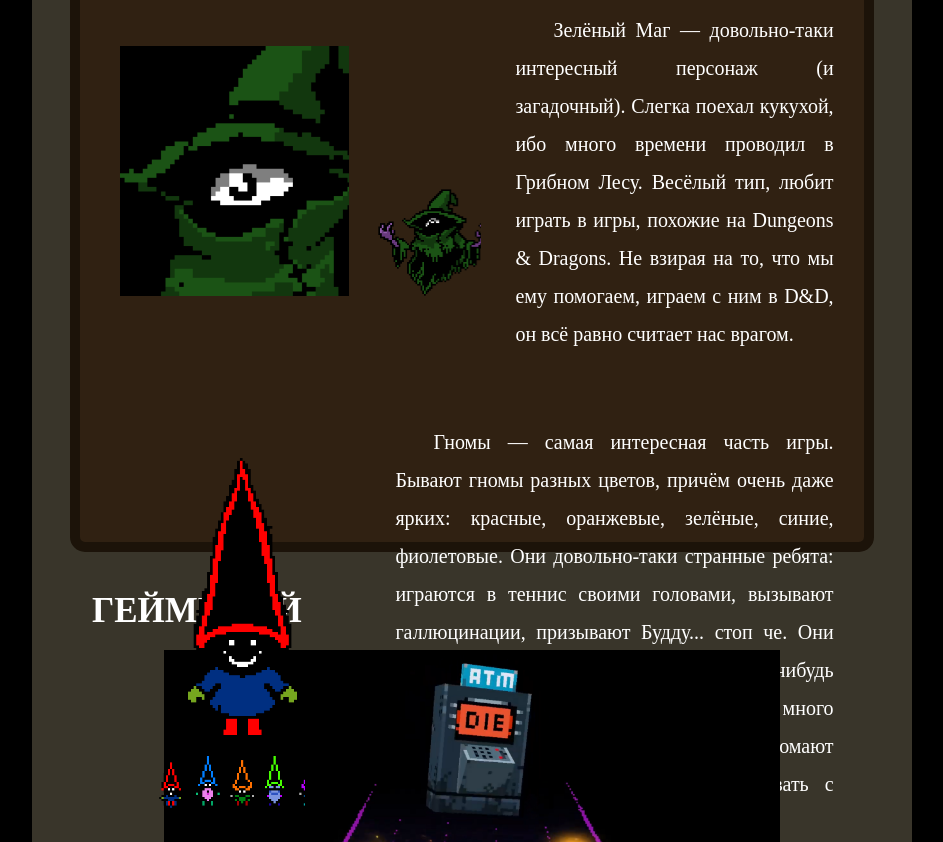
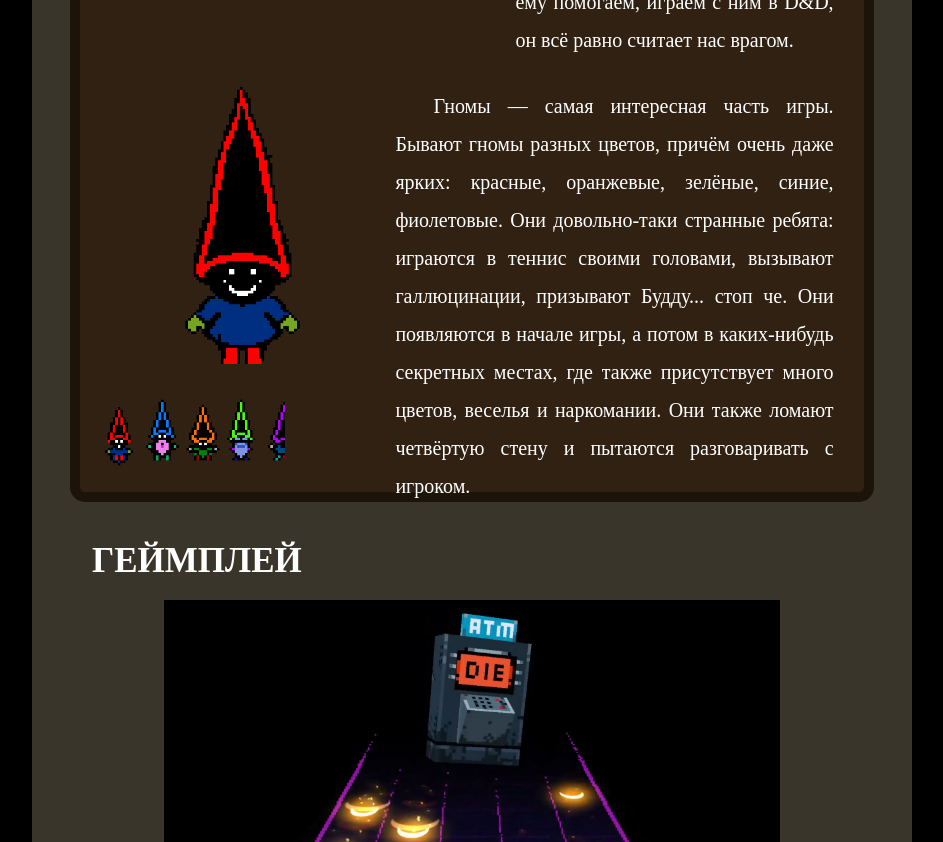
Before and after one commit to Val200ya/moderngamesreview.com, a plain HTML site: page everhood.html in a window 1280 px wide. Shown: the part 5437-6279 px from the top of the page, without its empty margins (208-1151 px from the left). Drawn offline with Linux system fonts and the light colour scheme.

Commit message:
pages look better now on PC

```diff
--- /dev/null
+++ b/css/KRTDLD.css
@@ -0,0 +1,4 @@
+* {
+    margin: 0;
+    padding: 0;
+}
--- a/css/everhood.css
+++ b/css/everhood.css
@@ -5,12 +5,13 @@
 
 body {
     width: 100%;
-    height: 1280vh;
+    display: flex;
+    flex-direction: column;
     background-color: black;
 }
 
 .header-foreground {
-    padding: 0 0 80px;
+    padding: 0 0 50px;
     background-color: #39352a;
     position: absolute;
     display: flex;
@@ -18,7 +19,7 @@ body {
     margin: 350px 240px 0;
 }
 
-.fun-fact-background {
+/* .fun-fact-background {
     margin-left: 60px;
     margin-top: 40px;
     background: #0e1824;
@@ -28,7 +29,7 @@ body {
     border-style: solid;
     border-radius: 15px;
     border-color: white;
-}
+} */
 
 .fun-fact-background-char-desc {
     display: block;
@@ -74,10 +75,6 @@ body {
     margin-top: 140px;
 }
 
-.space2 {
-    margin-top: 30px;
-}
-
 .space3 {
     margin-top: 70px;
 }
@@ -100,7 +97,7 @@ body {
     margin-top: 40px;
     background: #302112;
     width: 89%;
-    height: 2200px;
+    height: 2150px;
     border-width: 10px;
     border-style: solid;
     border-radius: 15px;
@@ -108,6 +105,7 @@ body {
 }
 
 .character-description-green-mage {
+    grid-column: 3;
     margin-left: 435px;
     margin-right: 30px;
     color: #fff;
@@ -118,6 +116,7 @@ body {
 }
 
 .character-description-gnomes {
+    grid-column: 3;
     margin-top: 20px;
     margin-left: 315px;
     margin-right: 30px;
@@ -128,11 +127,18 @@ body {
     line-height: 38px;
 }
 
+.grid {
+    display: grid;
+    grid-template-columns: 0px;
+    grid-template-rows: 280px;
+}
+
 .red-img1 {
+    grid-column: 1;
     background-image: url(/css/img/Everhood/Portrait_Red_Everhood.png);
     background-size: 250px;
     margin-left: 40px;
-    margin-top: 65px;
+    margin-top: 20px;
     background-repeat: no-repeat;
     width: 26%;
     height: 3%;
@@ -140,10 +146,11 @@ body {
 }
 
 .red-img2 {
+    grid-column: 2;
     background-image: url(/css/img/Everhood/Sprite_Red_Everhood.png);
     background-size: 70px;
     margin-left: 295px;
-    margin-top: 217px;
+    margin-top: 170px;
     background-repeat: no-repeat;
     width: 6%;
     height: 8%;
@@ -175,7 +182,7 @@ body {
     background-image: url(/css/img/Everhood/Portrait_Blue_Thief_Everhood.png);
     background-size: 250px;
     margin-left: 40px;
-    margin-top: 65px;
+    margin-top: 20px;
     background-repeat: no-repeat;
     width: 26%;
     height: 4%;
@@ -184,9 +191,9 @@ body {
 
 .blue-thief-img2 {
     background-image: url(/css/img/Everhood/Sprite_Blue_Thief_2_Everhood.png);
-    background-size: 100px;
+    background-size: 120px;
     margin-left: 295px;
-    margin-top: 255px;
+    margin-top: 197px;
     background-repeat: no-repeat;
     width: 6%;
     height: 8%;
@@ -197,7 +204,7 @@ body {
     background-image: url(/css/img/Everhood/Portrait_Green_Mage_Everhood.png);
     background-size: 250px;
     margin-left: 40px;
-    margin-top: 75px;
+    margin-top: 20px;
     background-repeat: no-repeat;
     width: 26%;
     height: 4%;
@@ -208,7 +215,7 @@ body {
     background-image: url(/css/img/Everhood/Sprite_Green_Mage_Everhood.png);
     background-size: 125px;
     margin-left: 295px;
-    margin-top: 215px;
+    margin-top: 160px;
     background-repeat: no-repeat;
     width: 12%;
     height: 8%;
@@ -219,7 +226,7 @@ body {
     background-image: url(/css/img/Everhood/Battle_Sprite_Red_Gnome_Everhood.png);
     background-size: 125px;
     margin-left: 100px;
-    margin-top: 75px;
+    margin-top: 20px;
     background-repeat: no-repeat;
     width: 23%;
     height: 4%;
@@ -228,11 +235,11 @@ body {
 
 .gnomes-img {
     background-image: url(/css/img/Everhood/Battle_Spritesheet_Particle_Gnomes_Everhood.png);
-    background-size: 275px;
-    margin-left: 75px;
-    margin-top: 360px;
+    background-size: 325px;
+    margin-left: 20px;
+    margin-top: 320px;
     background-repeat: no-repeat;
-    width: 17%;
+    width: 21%;
     height: 5%;
     position: absolute;
 }
--- a/css/index.css
+++ b/css/index.css
@@ -5,12 +5,13 @@
 
 body {
     width: 100%;
-    height: 525vh;
+    display: flex;
+    flex-direction: column;
     background-color: #191A1D;
 }
 
 .header-foreground {
-    padding: 0 0 150px;
+    padding: 0 0 100px;
     background-color: #2F3A4A;
     position: absolute;
     display: flex;
--- a/css/kirby.css
+++ b/css/kirby.css
@@ -5,16 +5,17 @@
 
 body {
     width: 100%;
-    height: 570vh;
     background-image: url(/css/img/Background/Kirby_main_page_background.png);
     background-attachment: fixed;
     background-repeat: no-repeat;
     background-position: center center;
     background-size: cover;
+    display: flex;
+    flex-direction: column;
 }
 
 .header-foreground {
-    padding: 0 0 80px;
+    padding: 0 0 50px;
     background-color: #fff984;
     position: absolute;
     display: flex;
--- a/css/main.css
+++ b/css/main.css
@@ -156,6 +156,7 @@ img {
 }
 
 .character-description {
+    grid-column: 3;
     margin-top: 20px;
     margin-left: 385px;
     margin-right: 30px;
@@ -164,6 +165,18 @@ img {
     text-align: justify;
     text-indent: 38px;
     line-height: 38px;
+}
+
+.fun-fact-background {
+    margin-left: 60px;
+    margin-top: 40px;
+    background: #0e1824;
+    width: 720px;
+    height: 250px;
+    border-width: thick;
+    border-style: solid;
+    border-radius: 15px;
+    border-color: white;
 }
 
 .character-description-after-funfact {
--- a/everhood.html
+++ b/everhood.html
@@ -63,6 +63,7 @@
             от которой игра становится даже ещё интереснее :).</div>
         <div class="category">ПЕРСОНАЖИ</div>
         <div class="character-description-background">
+            <div class="grid">
                 <div class="red-img1"></div>
                 <div class="red-img2"></div>
                 <div class="character-description">Красный — главный герой игры. Он является одним из
@@ -72,6 +73,7 @@
                     Какие? Для этого вам придётся поиграть в игру самим, чтобы узнать ;) (ну или
                     посмотреть прохождение). Он также упоминается некоторыми персонажами как “Красный
                     Маг”.</div>
+                </div>
             <div class="fun-fact-background-char-desc">
                 <div class="fun-fact-text">
                     FUN FACT!
@@ -89,33 +91,37 @@
                     </div>
                 </div>
             </div>
+            <div class="space3"></div>
+            <div class="grid">
                 <div class="blue-thief-img1"></div>
                 <div class="blue-thief-img2"></div>
-            <div class="space2"></div>
                 <div class="character-description">Синий Вор — первоначально является нашим врагом,
                     ибо крадёт руку, но потом, когда он остаётся без ног и Красный берёт его с собой,
                     он становится дружелюбным, всячески пытается помочь кукле, говоря ей куда идти.
                     Но у него довольно-таки плохая память — через некоторое время он забудет даже то,
                     что у него когда-то были ноги.</div>
-            <div class="space2"></div>
+            </div>
+            <div class="space3"></div>
+            <div class="grid">
                 <div class="green-mage-img1"></div>
                 <div class="green-mage-img2"></div>
-            <div class="space3"></div>
                 <div class="character-description-green-mage">Зелёный Маг — довольно-таки интересный
                     персонаж (и загадочный). Слегка поехал кукухой, ибо много времени проводил в
                     Грибном Лесу. Весёлый тип, любит играть в игры, похожие на Dungeons & Dragons.
                     Не взирая на то, что мы ему помогаем, играем с ним в D&D, он всё равно считает нас
                     врагом.</div>
-            <div class="space2"></div>
+            </div>
+            <div class="space3"></div>
+            <div class="grid">
                 <div class="gnome-img"></div>
                 <div class="gnomes-img"></div>
-            <div class="space3"></div>
                 <div class="character-description-gnomes">Гномы — самая интересная часть игры. Бывают
                     гномы разных цветов, причём очень даже ярких: красные, оранжевые, зелёные, синие,
                     фиолетовые. Они довольно-таки странные ребята: играются в теннис своими головами,
                     вызывают галлюцинации, призывают Будду... стоп че. Они появляются в начале игры, а
                     потом в каких-нибудь секретных местах, где также присутствует много цветов, веселья
                     и наркомании. Они также ломают четвёртую стену и пытаются разговаривать с игроком.</div>
+            </div>
         </div>
         <div class="category">ГЕЙМПЛЕЙ</div>
         <img src="/css/img/Everhood/Everhood_ATM_Battle.png" alt="Everhood"/>
```
Also changed, not shown: KRTDLD.html (+2 -0 lines), css/img/Background/KRTDL_background.jpg (added). Lines whose indentation alone changed are shown as unchanged.
